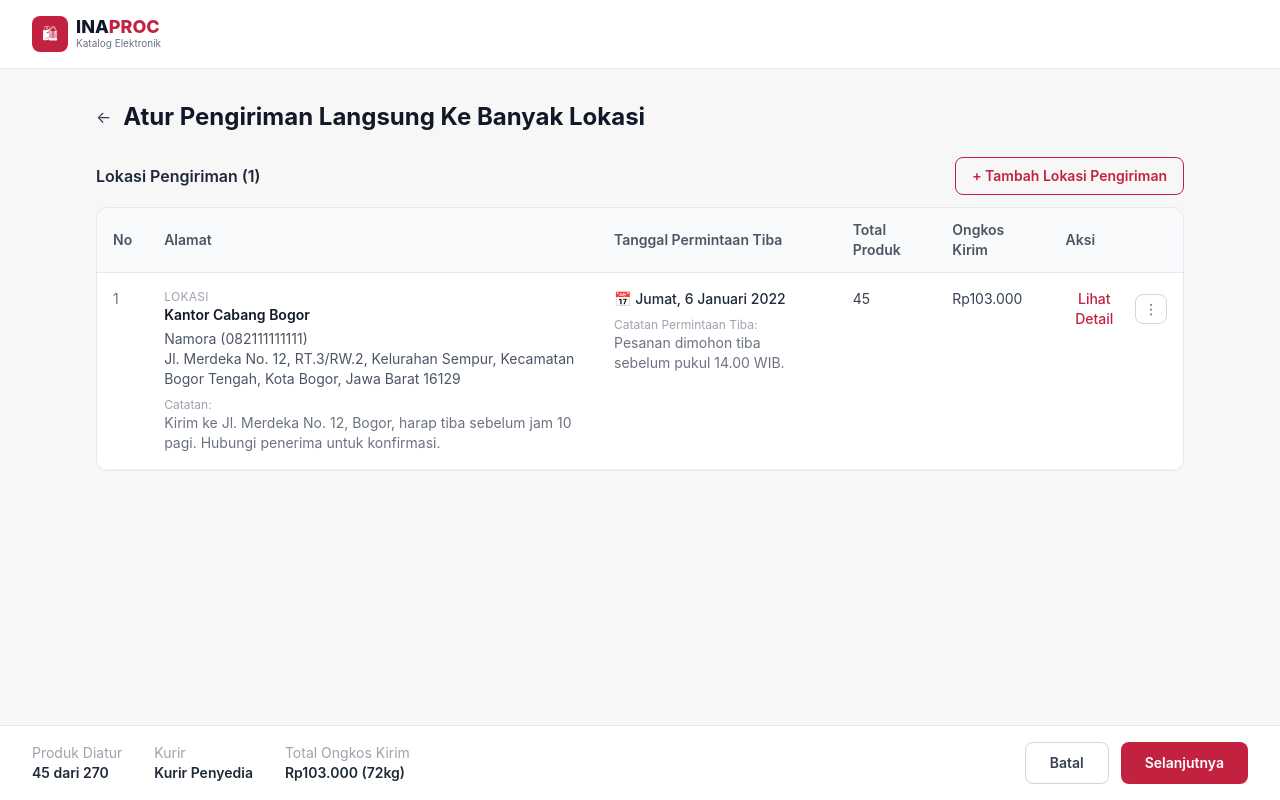
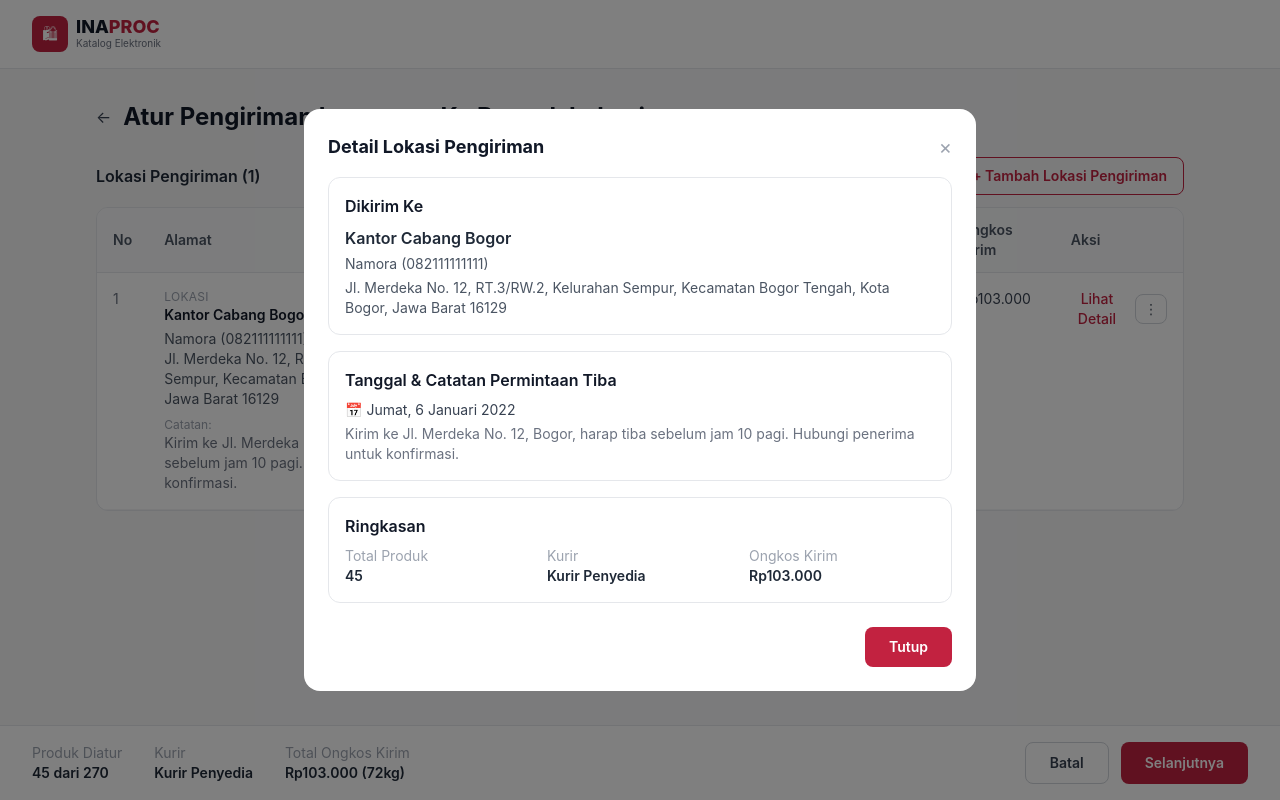
Before and after one commit to husain-bolt/katalog-prototype, a Next.js app: page /step3 in a window 1280 px wide. Both pictures are taken after a click on the button "Lihat Detail". Built offline with nearby package versions, Linux system fonts and the light colour scheme.

Commit message:
Update page.js
Improvement 1

```diff
--- a/app/step3/page.js
+++ b/app/step3/page.js
@@ -3,30 +3,41 @@
 import { useEffect, useState } from 'react';
 import { useRouter } from 'next/navigation';
 
-const FALLBACK_SHIPMENT = {
+const FALLBACK_LOCATIONS = [
+  {
+    id: 'loc-fallback',
+    address: {
+      label: 'Kantor Cabang Bogor',
+      name: 'Namora',
+      phone: '082111111111',
+      address:
+        'Jl. Merdeka No. 12, RT.3/RW.2, Kelurahan Sempur, Kecamatan Bogor Tengah, Kota Bogor, Jawa Barat 16129',
+    },
     date: 'Jumat, 6 Januari 2022',
-  note: 'Pesanan dimohon tiba sebelum pukul 14.00 WIB.',
+    note:
+      'Kirim ke Jl. Merdeka No. 12, Bogor, harap tiba sebelum jam 10 pagi. Hubungi penerima untuk konfirmasi.',
+    products: [],
     totalDiatur: 45,
     ongkosKirim: 'Rp103.000',
-};
+    kurir: 'Kurir Penyedia',
+  },
+];
 
 export default function Step3() {
   const router = useRouter();
   const [showToast, setShowToast] = useState(true);
-  const [shipment, setShipment] = useState(FALLBACK_SHIPMENT);
-  const [openMenu, setOpenMenu] = useState(false);
+  const [locations, setLocations] = useState(FALLBACK_LOCATIONS);
+  const [openMenuId, setOpenMenuId] = useState(null);
+  const [detailLocation, setDetailLocation] = useState(null);
 
   useEffect(() => {
-    const raw = typeof window !== 'undefined' ? window.localStorage.getItem('inaproc-shipment') : null;
+    const raw = typeof window !== 'undefined' ? window.localStorage.getItem('inaproc-locations') : null;
     if (raw) {
       try {
         const parsed = JSON.parse(raw);
-        setShipment({
-          date: parsed.date || FALLBACK_SHIPMENT.date,
-          note: parsed.note || FALLBACK_SHIPMENT.note,
-          totalDiatur: parsed.totalDiatur || FALLBACK_SHIPMENT.totalDiatur,
-          ongkosKirim: parsed.ongkosKirim || FALLBACK_SHIPMENT.ongkosKirim,
-        });
+        if (Array.isArray(parsed) && parsed.length > 0) {
+          setLocations(parsed);
+        }
       } catch (e) {
         // ignore parse errors, fall back to defaults
       }
@@ -35,9 +46,10 @@ export default function Step3() {
     return () => clearTimeout(t);
   }, []);
 
+  const totalProdukDiatur = locations.reduce((sum, l) => sum + Number(l.totalDiatur || 0), 0);
+
   return (
     <div className="min-h-screen pb-28">
-      {/* Header */}
       <header className="border-b border-gray-200 bg-white px-8 py-4">
         <div className="flex items-center gap-2">
           <div className="flex h-9 w-9 items-center justify-center rounded-lg bg-brand text-white">
@@ -75,7 +87,7 @@ export default function Step3() {
         </div>
 
         <div className="mb-3 flex items-center justify-between">
-          <p className="font-semibold text-gray-800">Lokasi Pengiriman (1)</p>
+          <p className="font-semibold text-gray-800">Lokasi Pengiriman ({locations.length})</p>
           <button
             onClick={() => router.push('/step1')}
             className="flex items-center gap-1 rounded-lg border border-brand px-4 py-2 text-sm font-semibold text-brand hover:bg-brand-light"
@@ -97,43 +109,53 @@ export default function Step3() {
               </tr>
             </thead>
             <tbody>
-              <tr className="border-b border-gray-100 align-top">
-                <td className="px-4 py-4 text-gray-500">1</td>
+              {locations.map((loc, i) => (
+                <tr key={loc.id} className="border-b border-gray-100 align-top">
+                  <td className="px-4 py-4 text-gray-500">{i + 1}</td>
                   <td className="px-4 py-4">
                     <p className="text-xs uppercase tracking-wide text-gray-400">Lokasi</p>
-                  <p className="font-semibold text-gray-900">Kantor Cabang Bogor</p>
-                  <p className="mt-1 text-sm text-gray-600">Namora (082111111111)</p>
-                  <p className="text-sm text-gray-600">
-                    Jl. Merdeka No. 12, RT.3/RW.2, Kelurahan Sempur, Kecamatan Bogor Tengah, Kota
-                    Bogor, Jawa Barat 16129
+                    <p className="font-semibold text-gray-900">
+                      {loc.address?.label || loc.address?.labelAlamat}
                     </p>
+                    <p className="mt-1 text-sm text-gray-600">
+                      {loc.address?.name} ({loc.address?.phone})
+                    </p>
+                    <p className="text-sm text-gray-600">{loc.address?.address}</p>
+                    {loc.note && (
+                      <>
                         <p className="mt-2 text-xs text-gray-400">Catatan:</p>
-                  <p className="text-sm text-gray-500">
-                    Kirim ke Jl. Merdeka No. 12, Bogor, harap tiba sebelum jam 10 pagi. Hubungi
-                    penerima untuk konfirmasi.
-                  </p>
+                        <p className="text-sm text-gray-500">{loc.note}</p>
+                      </>
+                    )}
                   </td>
                   <td className="px-4 py-4">
-                  <p className="font-medium text-gray-800">📅 {shipment.date}</p>
+                    <p className="font-medium text-gray-800">📅 {loc.date}</p>
+                    {loc.note && (
+                      <>
                         <p className="mt-2 text-xs text-gray-400">Catatan Permintaan Tiba:</p>
-                  <p className="text-sm text-gray-500">{shipment.note}</p>
+                        <p className="text-sm text-gray-500">{loc.note}</p>
+                      </>
+                    )}
                   </td>
-                <td className="px-4 py-4 text-gray-700">{shipment.totalDiatur}</td>
-                <td className="px-4 py-4 text-gray-700">{shipment.ongkosKirim}</td>
+                  <td className="px-4 py-4 text-gray-700">{loc.totalDiatur}</td>
+                  <td className="px-4 py-4 text-gray-700">{loc.ongkosKirim}</td>
                   <td className="px-4 py-4">
                     <div className="flex items-center gap-3">
-                    <button className="text-sm font-medium text-brand hover:underline">
+                      <button
+                        onClick={() => setDetailLocation(loc)}
+                        className="text-sm font-medium text-brand hover:underline"
+                      >
                         Lihat Detail
                       </button>
                       <div className="relative">
                         <button
-                        onClick={() => setOpenMenu((v) => !v)}
+                          onClick={() => setOpenMenuId(openMenuId === loc.id ? null : loc.id)}
                           className="rounded-lg border border-gray-300 px-2 py-1 text-gray-600 hover:bg-gray-50"
                           aria-label="Aksi lainnya"
                         >
                           ⋮
                         </button>
-                      {openMenu && (
+                        {openMenuId === loc.id && (
                           <div className="absolute right-0 z-10 mt-1 w-36 rounded-lg border border-gray-200 bg-white py-1 shadow-lg">
                             <button className="block w-full px-3 py-2 text-left text-sm hover:bg-gray-50">
                               Ubah
@@ -147,17 +169,17 @@ export default function Step3() {
                     </div>
                   </td>
                 </tr>
+              ))}
             </tbody>
           </table>
         </div>
       </main>
 
-      {/* Sticky footer */}
       <div className="fixed inset-x-0 bottom-0 flex items-center justify-between border-t border-gray-200 bg-white px-8 py-4">
         <div className="flex gap-8 text-sm">
           <div>
             <p className="text-gray-400">Produk Diatur</p>
-            <p className="font-semibold text-gray-800">{shipment.totalDiatur} dari 270</p>
+            <p className="font-semibold text-gray-800">{totalProdukDiatur} dari 270</p>
           </div>
           <div>
             <p className="text-gray-400">Kurir</p>
@@ -165,7 +187,7 @@ export default function Step3() {
           </div>
           <div>
             <p className="text-gray-400">Total Ongkos Kirim</p>
-            <p className="font-semibold text-gray-800">{shipment.ongkosKirim} (72kg)</p>
+            <p className="font-semibold text-gray-800">{locations[0]?.ongkosKirim} (72kg)</p>
           </div>
         </div>
         <div className="flex gap-3">
@@ -177,6 +199,94 @@ export default function Step3() {
           </button>
         </div>
       </div>
+
+      {detailLocation && (
+        <div className="fixed inset-0 z-50 flex items-center justify-center bg-black/50 p-4">
+          <div className="max-h-[90vh] w-full max-w-2xl overflow-y-auto rounded-2xl bg-white p-6">
+            <div className="mb-4 flex items-center justify-between">
+              <h2 className="text-lg font-bold text-gray-900">Detail Lokasi Pengiriman</h2>
+              <button
+                onClick={() => setDetailLocation(null)}
+                aria-label="Tutup"
+                className="text-xl text-gray-400 hover:text-gray-700"
+              >
+                ×
+              </button>
+            </div>
+
+            <div className="rounded-xl border border-gray-200 p-4">
+              <h3 className="font-semibold text-gray-900">Dikirim Ke</h3>
+              <p className="mt-2 font-semibold text-gray-800">
+                {detailLocation.address?.label || detailLocation.address?.labelAlamat}
+              </p>
+              <p className="mt-1 text-sm text-gray-600">
+                {detailLocation.address?.name} ({detailLocation.address?.phone})
+              </p>
+              <p className="mt-1 text-sm text-gray-600">{detailLocation.address?.address}</p>
+            </div>
+
+            <div className="mt-4 rounded-xl border border-gray-200 p-4">
+              <h3 className="font-semibold text-gray-900">Tanggal &amp; Catatan Permintaan Tiba</h3>
+              <p className="mt-2 text-sm text-gray-700">📅 {detailLocation.date}</p>
+              {detailLocation.note && (
+                <p className="mt-1 text-sm text-gray-500">{detailLocation.note}</p>
+              )}
+            </div>
+
+            <div className="mt-4 rounded-xl border border-gray-200 p-4">
+              <h3 className="mb-2 font-semibold text-gray-900">Ringkasan</h3>
+              <div className="grid grid-cols-3 gap-4 text-sm">
+                <div>
+                  <p className="text-gray-400">Total Produk</p>
+                  <p className="font-semibold text-gray-800">{detailLocation.totalDiatur}</p>
+                </div>
+                <div>
+                  <p className="text-gray-400">Kurir</p>
+                  <p className="font-semibold text-gray-800">{detailLocation.kurir}</p>
+                </div>
+                <div>
+                  <p className="text-gray-400">Ongkos Kirim</p>
+                  <p className="font-semibold text-gray-800">{detailLocation.ongkosKirim}</p>
+                </div>
+              </div>
+            </div>
+
+            {detailLocation.products && detailLocation.products.length > 0 && (
+              <div className="mt-4 max-h-56 overflow-y-auto rounded-xl border border-gray-200">
+                <table className="w-full text-sm">
+                  <thead className="sticky top-0 bg-gray-50">
+                    <tr className="text-left text-gray-600">
+                      <th className="px-4 py-2 font-semibold">Produk</th>
+                      <th className="px-4 py-2 font-semibold">Varian</th>
+                      <th className="px-4 py-2 font-semibold">Jumlah</th>
+                    </tr>
+                  </thead>
+                  <tbody>
+                    {detailLocation.products.map((p) => (
+                      <tr key={p.no} className="border-t border-gray-100">
+                        <td className="px-4 py-2 text-gray-800">{p.name}</td>
+                        <td className="px-4 py-2 text-gray-600">{p.varian}</td>
+                        <td className="px-4 py-2 text-gray-600">
+                          {p.jumlah} {p.unit}
+                        </td>
+                      </tr>
+                    ))}
+                  </tbody>
+                </table>
+              </div>
+            )}
+
+            <div className="mt-6 flex justify-end">
+              <button
+                onClick={() => setDetailLocation(null)}
+                className="rounded-lg bg-brand px-6 py-2.5 text-sm font-semibold text-white hover:bg-brand-dark"
+              >
+                Tutup
+              </button>
+            </div>
+          </div>
+        </div>
+      )}
     </div>
   );
 }
```
Lines whose indentation alone changed are shown as unchanged.
